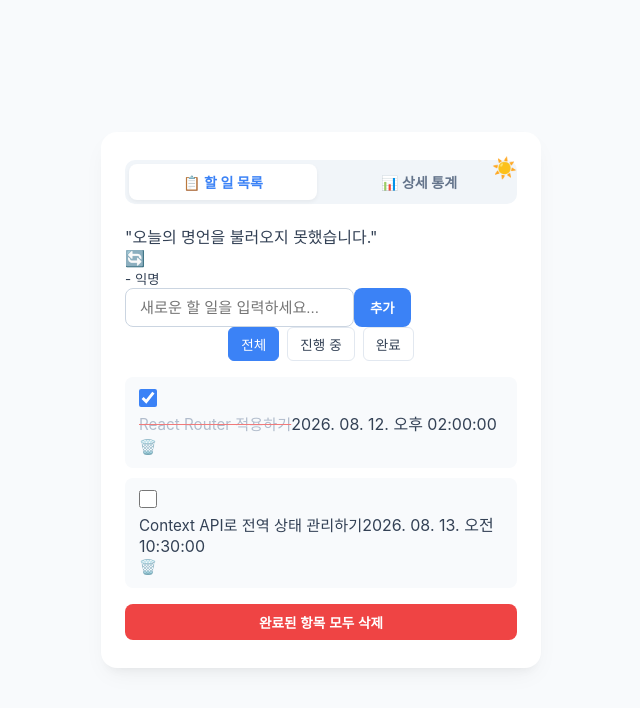
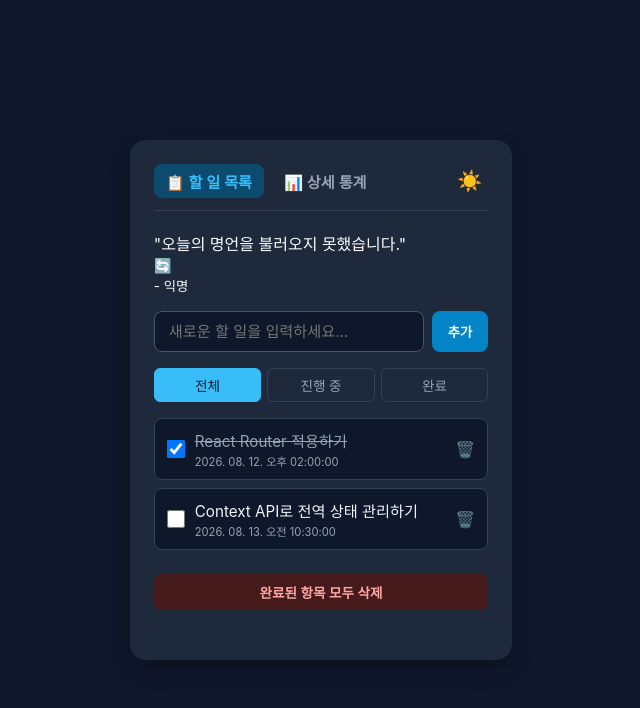
Before and after one commit to ssyangneomegeo3-art/my-react-todo, a React (Vite) app: page /#/ in a window 1280 px wide. Both pictures are taken after a click on the button "다크 모드 토글". Shown: the top 708 px of the page, without its empty margins (319-959 px from the left). Built offline with nearby package versions, Linux system fonts and the light colour scheme; no server answers.

Commit message:
Fix: 다크모드 동기화, 헤더 레이아웃 위치 복원 및 UI/폰트 CSS 규격 보강

```diff
--- a/src/App.css
+++ b/src/App.css
@@ -1,18 +1,16 @@
+/* ==========================================
+   1. 기본 리셋 및 글로벌 변수
+   ========================================== */
 * {
   box-sizing: border-box;
   margin: 0;
   padding: 0;
-}
-
-/* 브라우저 스크롤바 유무에 따른 카드 너비 미세 변동 방지 */
-html {
-  overflow-y: scroll;
+  font-family: -apple-system, BlinkMacSystemFont, "Segoe UI", Roboto, "Helvetica Neue", Arial, sans-serif;
 }
 
 body {
   background-color: #f8fafc;
-  color: #334155;
-  font-family: 'Pretendard', -apple-system, BlinkMacSystemFont, system-ui, Roboto, sans-serif;
+  color: #0f172a;
   min-height: 100vh;
   display: flex;
   justify-content: center;
@@ -21,129 +19,150 @@ body {
   transition: background-color 0.3s ease, color 0.3s ease;
 }
 
-body.dark-mode {
+body.dark {
   background-color: #0f172a;
-  color: #f1f5f9;
+  color: #f8fafc;
 }
 
+/* ==========================================
+   2. 메인 카드 레이아웃 (440px 고정)
+   ========================================== */
 .app-container {
-  background-color: #ffffff;
   width: 100%;
   max-width: 440px;
-  min-height: 520px; /* 페이지 전환 시 카드 높이가 급격히 줄어드는 현상 방지 */
-  padding: 28px 24px;
+  min-height: 520px;
+  background-color: #ffffff;
   border-radius: 16px;
   box-shadow: 0 10px 25px -5px rgba(0, 0, 0, 0.05), 0 8px 10px -6px rgba(0, 0, 0, 0.05);
-  position: relative;
+  padding: 24px;
   display: flex;
   flex-direction: column;
+  position: relative;
   transition: background-color 0.3s ease, box-shadow 0.3s ease;
 }
 
-body.dark-mode .app-container {
+body.dark .app-container {
   background-color: #1e293b;
   box-shadow: 0 10px 25px -5px rgba(0, 0, 0, 0.3);
 }
 
-h1 {
-  font-size: 1.5rem;
-  font-weight: 700;
-  margin-bottom: 16px;
-  text-align: center;
+/* ==========================================
+   3. 상단 헤더 & 네비게이션
+   ========================================== */
+.header-bar {
+  display: flex;
+  justify-content: space-between;
+  align-items: center;
+  margin-bottom: 20px;
+  border-bottom: 1px solid #e2e8f0;
+  padding-bottom: 12px;
+}
+
+body.dark .header-bar {
+  border-bottom-color: #334155;
+}
+
+.nav-tabs {
+  display: flex;
+  gap: 8px;
+}
+
+.nav-link {
+  text-decoration: none;
+  font-size: 0.95rem;
+  font-weight: 600;
+  color: #64748b;
+  padding: 6px 12px;
+  border-radius: 8px;
+  transition: all 0.2s ease;
+  white-space: nowrap;
+}
+
+.nav-link:hover {
+  color: #0284c7;
+  background-color: #f1f5f9;
+}
+
+.nav-link.active {
+  color: #0284c7;
+  background-color: #e0f2fe;
+}
+
+body.dark .nav-link {
+  color: #94a3b8;
+}
+
+body.dark .nav-link:hover {
+  color: #38bdf8;
+  background-color: #334155;
+}
+
+body.dark .nav-link.active {
+  color: #38bdf8;
+  background-color: #0c4a6e;
 }
 
 .dark-mode-toggle {
-  position: absolute;
-  top: 20px;
-  right: 20px;
   background: none;
   border: none;
   font-size: 1.25rem;
   cursor: pointer;
-  padding: 4px;
+  padding: 6px;
   border-radius: 50%;
+  line-height: 1;
+  transition: transform 0.2s ease;
 }
 
-/* 네비게이션 탭 전용 스타일 */
-.nav-container {
-  display: flex;
-  gap: 8px;
-  background-color: #f1f5f9;
-  padding: 4px;
-  border-radius: 10px;
-  margin-bottom: 20px;
-  transition: background-color 0.3s ease;
+.dark-mode-toggle:hover {
+  transform: scale(1.15);
 }
 
-body.dark-mode .nav-container {
-  background-color: #334155;
-}
-
-.nav-link {
-  flex: 1;
-  text-align: center;
-  padding: 8px 12px;
-  text-decoration: none;
-  color: #64748b;
-  font-size: 0.88rem;
-  font-weight: 600;
-  border-radius: 8px;
-  white-space: nowrap; /* 탭 글씨가 2줄로 꺾이는 현상 완전 차단 */
-  display: flex;
-  align-items: center;
-  justify-content: center;
-  transition: all 0.2s ease;
-}
-
-body.dark-mode .nav-link {
-  color: #94a3b8;
-}
-
-.nav-link.active {
-  background-color: #ffffff;
-  color: #3b82f6;
-  box-shadow: 0 2px 4px rgba(0, 0, 0, 0.05);
-}
-
-body.dark-mode .nav-link.active {
-  background-color: #1e293b;
-  color: #60a5fa;
-}
-
-.page-content {
+/* ==========================================
+   4. 페이지 컨테이너
+   ========================================== */
+.content-container {
   flex: 1;
   display: flex;
   flex-direction: column;
 }
 
+.page-container {
+  display: flex;
+  flex-direction: column;
+  gap: 16px;
+  width: 100%;
+}
+
+/* 명언 */
 .quote-container {
   background-color: #f1f5f9;
   padding: 12px 16px;
-  border-radius: 8px;
-  margin-bottom: 20px;
+  border-radius: 10px;
+  font-size: 0.875rem;
+  color: #334155;
   display: flex;
+  justify-content: space-between;
   align-items: center;
-  justify-content: space-between;
-  gap: 10px;
-  font-size: 0.875rem;
-  transition: background-color 0.3s ease;
 }
 
-body.dark-mode .quote-container {
+body.dark .quote-container {
   background-color: #334155;
+  color: #cbd5e1;
 }
 
 .quote-refresh-btn {
   background: none;
   border: none;
   cursor: pointer;
-  font-size: 1rem;
+  font-size: 0.9rem;
 }
 
-.todo-form {
+/* ==========================================
+   5. 입력 폼 & 필터 버튼
+   ========================================== */
+.todo-input-form {
   display: flex;
   gap: 8px;
-  margin-bottom: 20px;
 }
 
 .todo-input {
@@ -153,17 +172,19 @@ body.dark-mode .quote-container {
   border-radius: 8px;
   font-size: 0.95rem;
   outline: none;
-  background-color: transparent;
-  color: inherit;
+  background-color: #ffffff;
+  color: #0f172a;
 }
 
-body.dark-mode .todo-input {
+body.dark .todo-input {
+  background-color: #0f172a;
   border-color: #475569;
+  color: #f8fafc;
 }
 
 .add-btn {
   padding: 10px 16px;
-  background-color: #3b82f6;
+  background-color: #0284c7;
   color: white;
   border: none;
   border-radius: 8px;
@@ -172,238 +193,142 @@ body.dark-mode .todo-input {
 }
 
 .add-btn:hover {
-  background-color: #2563eb;
-}
-
-.chart-container {
-  width: 160px;
-  height: 160px;
-  margin: 0 auto 20px auto;
-  position: relative;
-}
-
-.chart-container canvas {
-  width: 100% !important;
-  height: 100% !important;
-}
-
-/* 상세 통계 페이지 전용 스타일 */
-.stats-page h2 {
-  font-size: 1.15rem;
-  text-align: center;
-  margin-bottom: 4px;
-}
-
-.stats-subtitle {
-  font-size: 0.85rem;
-  color: #94a3b8;
-  text-align: center;
-  margin-bottom: 16px;
-}
-
-.stats-cards {
-  display: grid;
-  grid-template-columns: 1fr 1fr;
-  gap: 10px;
-}
-
-.stat-card {
-  background-color: #f8fafc;
-  padding: 12px;
-  border-radius: 10px;
-  display: flex;
-  flex-direction: column;
-  align-items: center;
-  gap: 4px;
-  transition: background-color 0.3s ease;
-}
-
-body.dark-mode .stat-card {
-  background-color: #334155;
-}
-
-.stat-label {
-  font-size: 0.75rem;
-  color: #64748b;
-}
-
-body.dark-mode .stat-label {
-  color: #94a3b8;
-}
-
-.stat-value {
-  font-size: 1.1rem;
-  font-weight: 700;
-}
-
-.active-card .stat-value {
-  color: #3b82f6;
-}
-
-.completed-card .stat-value {
-  color: #10b981;
-}
-
-.rate-card .stat-value {
-  color: #8b5cf6;
+  background-color: #0369a1;
 }
 
 .filter-buttons {
   display: flex;
-  gap: 8px;
-  margin-bottom: 16px;
-  justify-content: center;
+  gap: 6px;
 }
 
 .filter-btn {
-  padding: 6px 12px;
+  flex: 1;
+  padding: 6px 0;
   border: 1px solid #e2e8f0;
-  background-color: transparent;
+  background-color: #ffffff;
+  color: #64748b;
   border-radius: 6px;
   font-size: 0.85rem;
+  font-weight: 500;
   cursor: pointer;
-  color: inherit;
-}
-
-body.dark-mode .filter-btn {
-  border-color: #475569;
 }
 
 .filter-btn.active {
-  background-color: #3b82f6;
+  background-color: #0284c7;
   color: white;
-  border-color: #3b82f6;
+  border-color: #0284c7;
 }
 
+body.dark .filter-btn {
+  background-color: #1e293b;
+  border-color: #334155;
+  color: #94a3b8;
+}
+
+body.dark .filter-btn.active {
+  background-color: #38bdf8;
+  color: #0f172a;
+  border-color: #38bdf8;
+}
+
+/* ==========================================
+   6. 할 일 리스트 (TodoList)
+   ========================================== */
 .todo-list {
   list-style: none;
   display: flex;
   flex-direction: column;
-  gap: 10px;
+  gap: 8px;
+  max-height: 260px;
+  overflow-y: auto;
+}
+
+.empty-message {
+  text-align: center;
+  color: #94a3b8;
+  font-size: 0.9rem;
+  padding: 20px 0;
 }
 
 .todo-item {
-  background-color: #f8fafc;
-  padding: 12px 14px;
-  border-radius: 8px;
-  transition: background-color 0.3s ease;
-}
-
-body.dark-mode .todo-item {
-  background-color: #334155;
-}
-
-.todo-content-wrapper {
-  display: flex;
-  align-items: center;
-  justify-content: space-between;
-  gap: 12px;
-  width: 100%;
-}
-
-.todo-main-info {
   display: flex;
   align-items: center;
   gap: 10px;
-  flex: 1;
-  min-width: 0;
+  padding: 10px 12px;
+  background-color: #f8fafc;
+  border-radius: 8px;
+  border: 1px solid #f1f5f9;
+}
+
+body.dark .todo-item {
+  background-color: #0f172a;
+  border-color: #334155;
 }
 
 .todo-checkbox {
   width: 18px;
   height: 18px;
-  flex-shrink: 0;
   cursor: pointer;
-  accent-color: #3b82f6;
+}
+
+.todo-content {
+  flex: 1;
+  display: flex;
+  flex-direction: column;
+  cursor: pointer;
 }
 
 .todo-text {
-  cursor: pointer;
   font-size: 0.95rem;
-  line-height: 1.4;
-  word-break: break-word;
-  color: inherit;
-  transition: color 0.2s ease, opacity 0.2s ease;
+  color: #1e293b;
+}
+
+body.dark .todo-text {
+  color: #f1f5f9;
 }
 
 .todo-item.completed .todo-text {
   text-decoration: line-through;
-  text-decoration-color: #ef4444;
   color: #94a3b8;
-  opacity: 0.7;
 }
 
-body.dark-mode .todo-item.completed .todo-text {
-  color: #64748b;
-  text-decoration-color: #f87171;
+.todo-time {
+  font-size: 0.7rem;
+  color: #94a3b8;
+  margin-top: 2px;
 }
 
-.todo-right-info {
-  display: flex;
-  align-items: center;
-  gap: 8px;
-  flex-shrink: 0;
+.edit-input {
+  flex: 1;
+  padding: 4px 8px;
+  font-size: 0.9rem;
+  border: 1px solid #0284c7;
+  border-radius: 4px;
 }
 
 .delete-btn {
   background: none;
   border: none;
   cursor: pointer;
-  font-size: 0.9rem;
-  opacity: 0.8;
+  font-size: 1rem;
+  opacity: 0.6;
 }
 
 .delete-btn:hover {
   opacity: 1;
 }
 
-.edit-container {
-  display: flex;
-  gap: 6px;
-  width: 100%;
-}
-
-.edit-input {
-  flex: 1;
-  padding: 6px 10px;
-  border: 1px solid #3b82f6;
-  border-radius: 6px;
-  background-color: transparent;
-  color: inherit;
-  font-size: 0.9rem;
-}
-
-.save-btn, .cancel-btn {
-  padding: 6px 10px;
-  border: none;
-  border-radius: 6px;
-  font-size: 0.8rem;
-  cursor: pointer;
-}
-
-.save-btn {
-  background-color: #10b981;
-  color: white;
-}
-
-.cancel-btn {
-  background-color: #64748b;
-  color: white;
-}
-
-.empty-msg {
-  text-align: center;
-  color: #94a3b8;
-  font-size: 0.9rem;
-  padding: 20px 0;
+/* 완료 삭제 버튼 */
+.clear-completed-wrapper {
+  margin-top: auto;
+  padding-top: 8px;
 }
 
 .clear-completed-btn {
   width: 100%;
-  margin-top: 16px;
   padding: 8px;
-  background-color: #ef4444;
-  color: white;
+  background-color: #fee2e2;
+  color: #ef4444;
   border: none;
   border-radius: 8px;
   font-size: 0.85rem;
@@ -411,6 +336,74 @@ body.dark-mode .todo-item.completed .todo-text {
   cursor: pointer;
 }
 
-.clear-completed-btn:hover {
-  background-color: #dc2626;
+body.dark .clear-completed-btn {
+  background-color: #451a1a;
+  color: #fca5a5;
 }
+
+/* ==========================================
+   7. 상세 통계 페이지 (StatsPage)
+   ========================================== */
+.stats-page h2 {
+  font-size: 1.1rem;
+  color: #0f172a;
+  margin-bottom: 4px;
+}
+
+body.dark .stats-page h2 {
+  color: #f8fafc;
+}
+
+.chart-wrapper {
+  height: 180px;
+  position: relative;
+  margin: 10px 0;
+}
+
+.stats-cards {
+  display: grid;
+  grid-template-columns: repeat(2, 1fr);
+  gap: 10px;
+}
+
+.stat-card {
+  background-color: #f8fafc;
+  padding: 12px;
+  border-radius: 8px;
+  display: flex;
+  flex-direction: column;
+  gap: 4px;
+  border: 1px solid #f1f5f9;
+}
+
+body.dark .stat-card {
+  background-color: #0f172a;
+  border-color: #334155;
+}
+
+.stat-card .label {
+  font-size: 0.75rem;
+  color: #64748b;
+}
+
+body.dark .stat-card .label {
+  color: #94a3b8;
+}
+
+.stat-card .value {
+  font-size: 1.1rem;
+  font-weight: 700;
+  color: #0f172a;
+}
+
+body.dark .stat-card .value {
+  color: #f8fafc;
+}
+
+.stat-card .value.active { color: #0284c7; }
+.stat-card .value.completed { color: #10b981; }
+.stat-card .value.rate { color: #8b5cf6; }
+
+body.dark .stat-card .value.active { color: #38bdf8; }
+body.dark .stat-card .value.completed { color: #34d399; }
+body.dark .stat-card .value.rate { color: #c084fc; }
--- a/src/components/Navigation.jsx
+++ b/src/components/Navigation.jsx
@@ -3,17 +3,17 @@ import { NavLink } from 'react-router-dom';
 
 function Navigation() {
   return (
-    <nav className="nav-container">
+    <nav className="nav-tabs">
       <NavLink
         to="/"
-        className={({ isActive }) => (isActive ? 'nav-link active' : 'nav-link')}
+        className={({ isActive }) => `nav-link ${isActive ? 'active' : ''}`}
         end
       >
         📋 할 일 목록
       </NavLink>
       <NavLink
         to="/stats"
-        className={({ isActive }) => (isActive ? 'nav-link active' : 'nav-link')}
+        className={({ isActive }) => `nav-link ${isActive ? 'active' : ''}`}
       >
         📊 상세 통계
       </NavLink>
```
